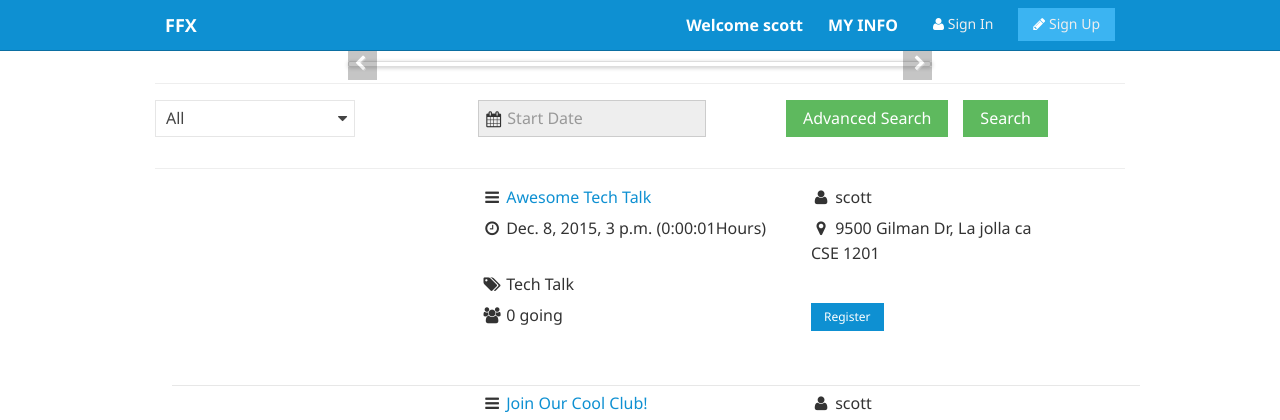
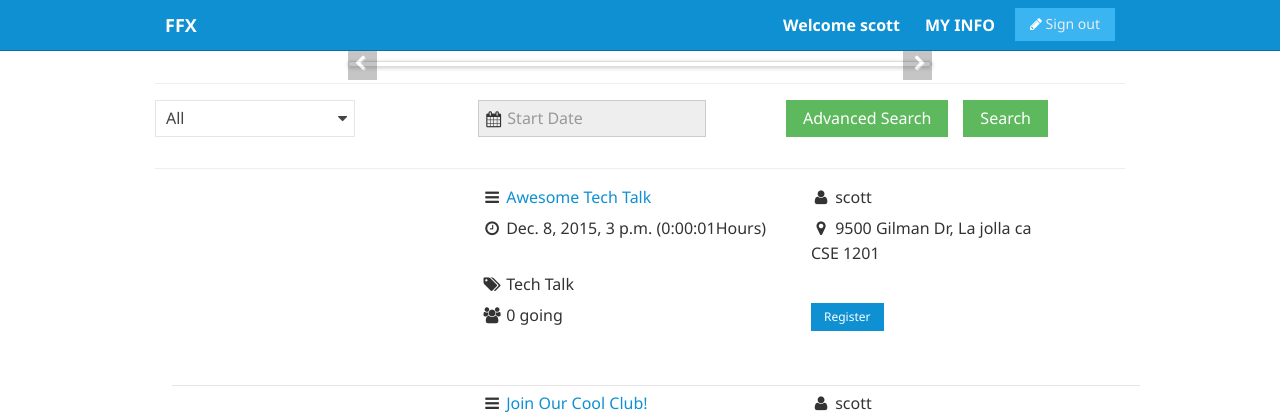
Before and after one commit to stfinney/ffx, a Django app: page / in a window 1280 px wide. Shown: the top 420 px of the page. Run offline with Django 3.2, Linux system fonts and the light colour scheme; a user stored in the database is signed in; data comes from the database, SQL or seed files in the repository; data that the repository does not hold is empty; parts of the project's set-up code (start-up, migrations or seed data) failed here and were passed over.

Commit message:
Add the ability to sign out

```diff
--- a/ffx/django_ffx/ffx/templates/base.html
+++ b/ffx/django_ffx/ffx/templates/base.html
@@ -27,19 +27,22 @@
       <span class="am-icon-bars"></span>
     </button>
     <div class="am-collapse am-topbar-collapse" id="collapse-head">
-      <div class="am-topbar-right">
-        <button class="am-btn am-btn-secondary am-topbar-btn am-btn-sm"><span class="am-icon-pencil"></span><a href="{% url 'ffx:signup' %}"> Sign Up</a></button>
-      </div>
-
-      <div class="am-topbar-right">
-        <button class="am-btn am-btn-primary am-topbar-btn am-btn-sm"><span class="am-icon-user"></span><a href="{% url 'ffx:signin' %}"> Sign In</a></button>
-      </div>
       {% if user.is_authenticated %}
+        <div class="am-topbar-right">
+          <button class="am-btn am-btn-secondary am-topbar-btn am-btn-sm"><span class="am-icon-pencil"></span><a href="{% url 'ffx:signout' %}"> Sign out</a></button>
+        </div>
         <div class="am-topbar-right">
            <ul class="am-nav am-nav-pills am-topbar-nav">
              <li><a style="color:#fff;"><b>Welcome {{ user.username }}</b></a></li>
              <li><a href="{% url 'ffx:myinfo' user.id %}" style="color:#fff;"><b>MY INFO</b></a></li>
             </ul>
+         </div>
+       {% else %}
+         <div class="am-topbar-right">
+           <button class="am-btn am-btn-secondary am-topbar-btn am-btn-sm"><span class="am-icon-pencil"></span><a href="{% url 'ffx:signup' %}"> Sign Up</a></button>
+         </div>
+         <div class="am-topbar-right">
+           <button class="am-btn am-btn-primary am-topbar-btn am-btn-sm"><span class="am-icon-user"></span><a href="{% url 'ffx:signin' %}"> Sign In</a></button>
          </div>
        {% endif %}
     </div>
```
